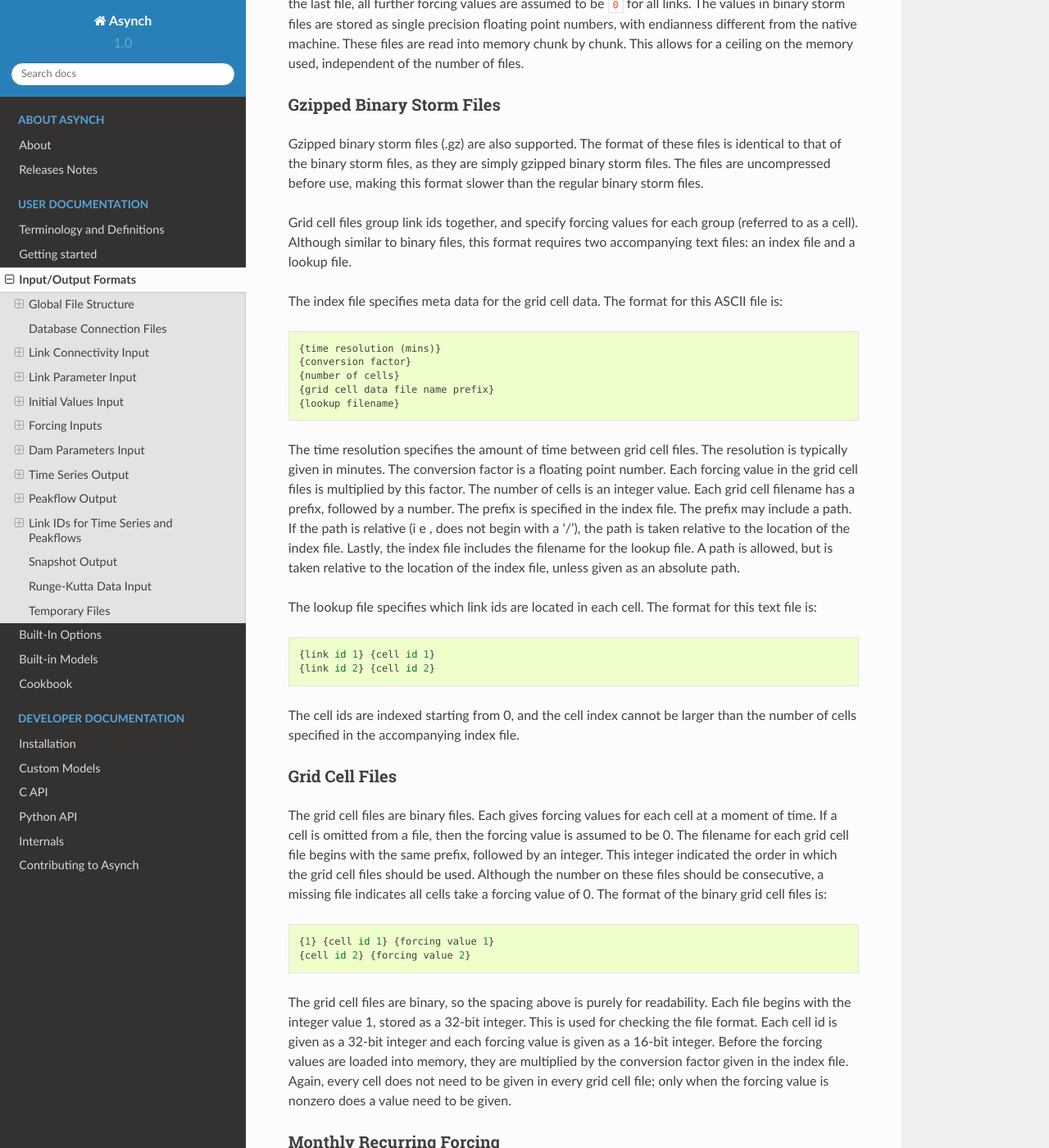
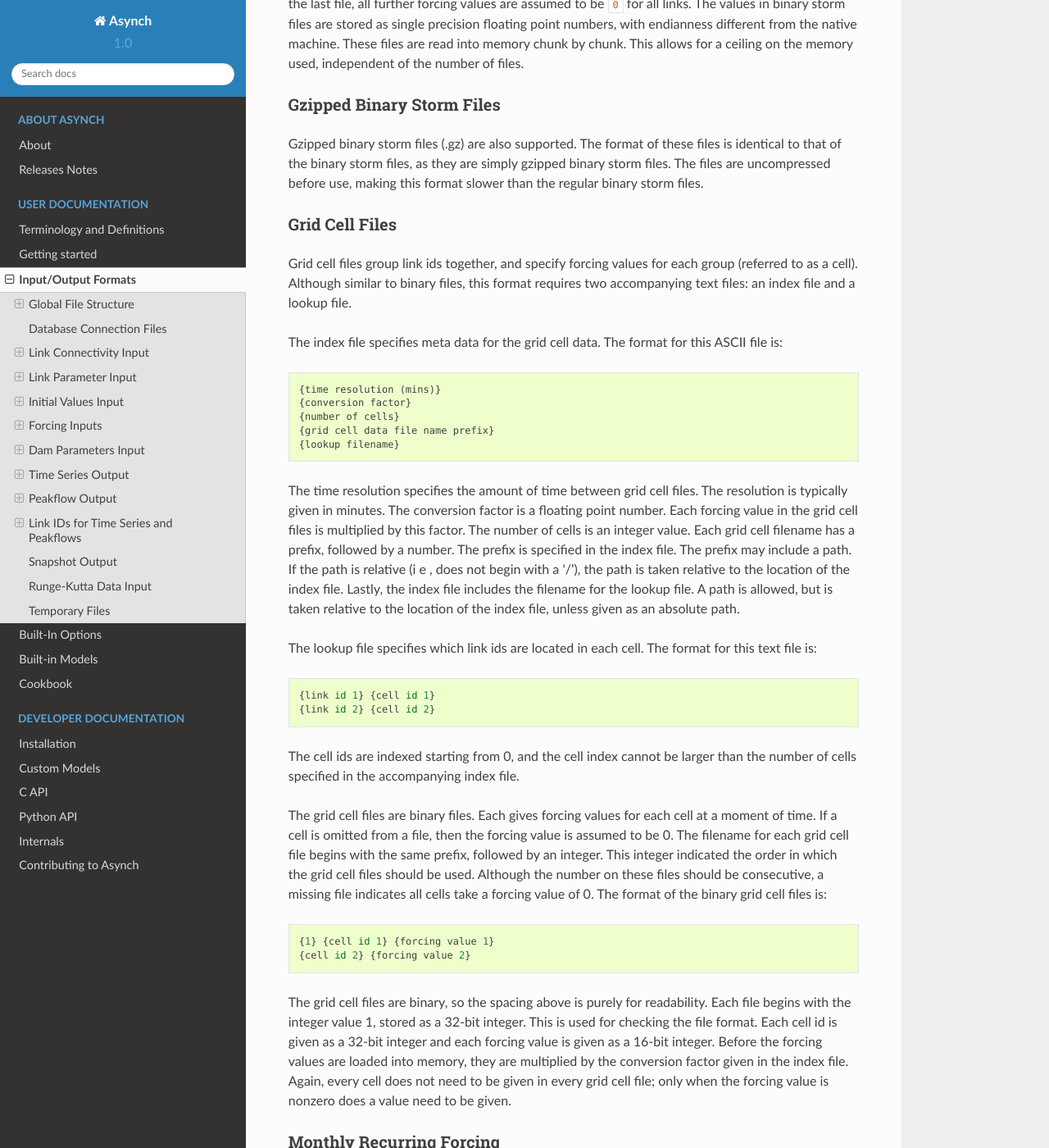
Before and after one commit to njadid/asynch_py, a Sphinx documentation site: the page built from docs/input_output.rst, in a window 1280 px wide and 1400 px high, scrolled down 20218 px. Shown: the whole window at 82% size. Built offline with Sphinx 7.4.7 and the Read the Docs theme 2.0.0, drawn with Linux system fonts in a browser that asks for light colours; some of the changed lines change nothing that is shown.

Commit message:
Update input_output.rst

```diff
--- a/docs/input_output.rst
+++ b/docs/input_output.rst
@@ -779,6 +779,9 @@ Gzipped Binary Storm Files
 
 Gzipped binary storm files (.gz) are also supported. The format of these files is identical to that of the binary storm files, as they are simply gzipped binary storm files. The files are uncompressed before use, making this format slower than the regular binary storm files.
 
+Grid Cell Files
+~~~~~~~~~~~~~~~
+
 Grid cell files group link ids together, and specify forcing values for each group (referred to as a cell). Although similar to binary files, this format requires two accompanying text files: an index file and a lookup file.
 
 The index file specifies meta data for the grid cell data. The format for this ASCII file is:
@@ -801,9 +804,6 @@ The lookup file specifies which link ids are located in each cell. The format fo
   {link id 2} {cell id 2}
 
 The cell ids are indexed starting from 0, and the cell index cannot be larger than the number of cells specified in the accompanying index file.
-
-Grid Cell Files
-~~~~~~~~~~~~~~~
 
 The grid cell files are binary files. Each gives forcing values for each cell at a moment of time. If a cell is omitted from a file, then the forcing value is assumed to be 0. The filename for each grid cell file begins with the same prefix, followed by an integer. This integer indicated the order in which the grid cell files should be used. Although the number on these files should be consecutive, a missing file indicates all cells take a forcing value of 0. The format of the binary grid cell files is:
 
```
